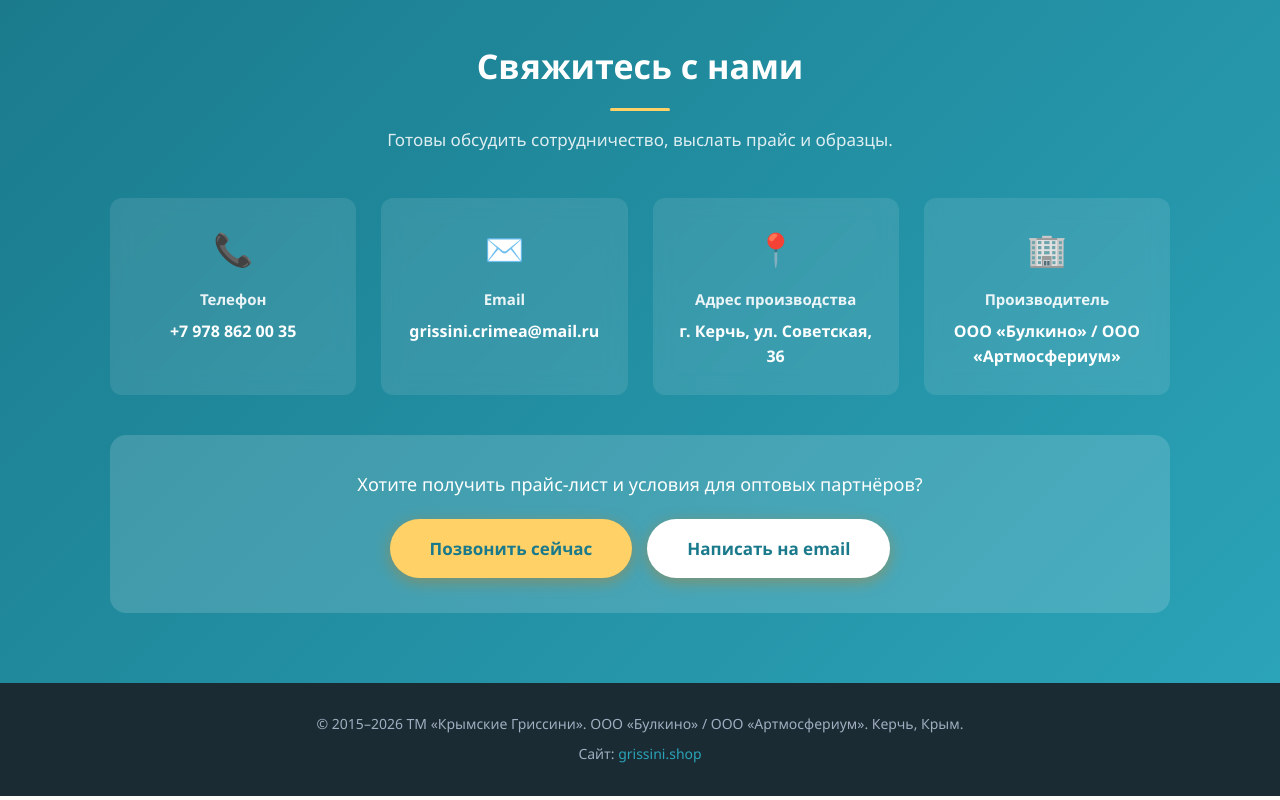
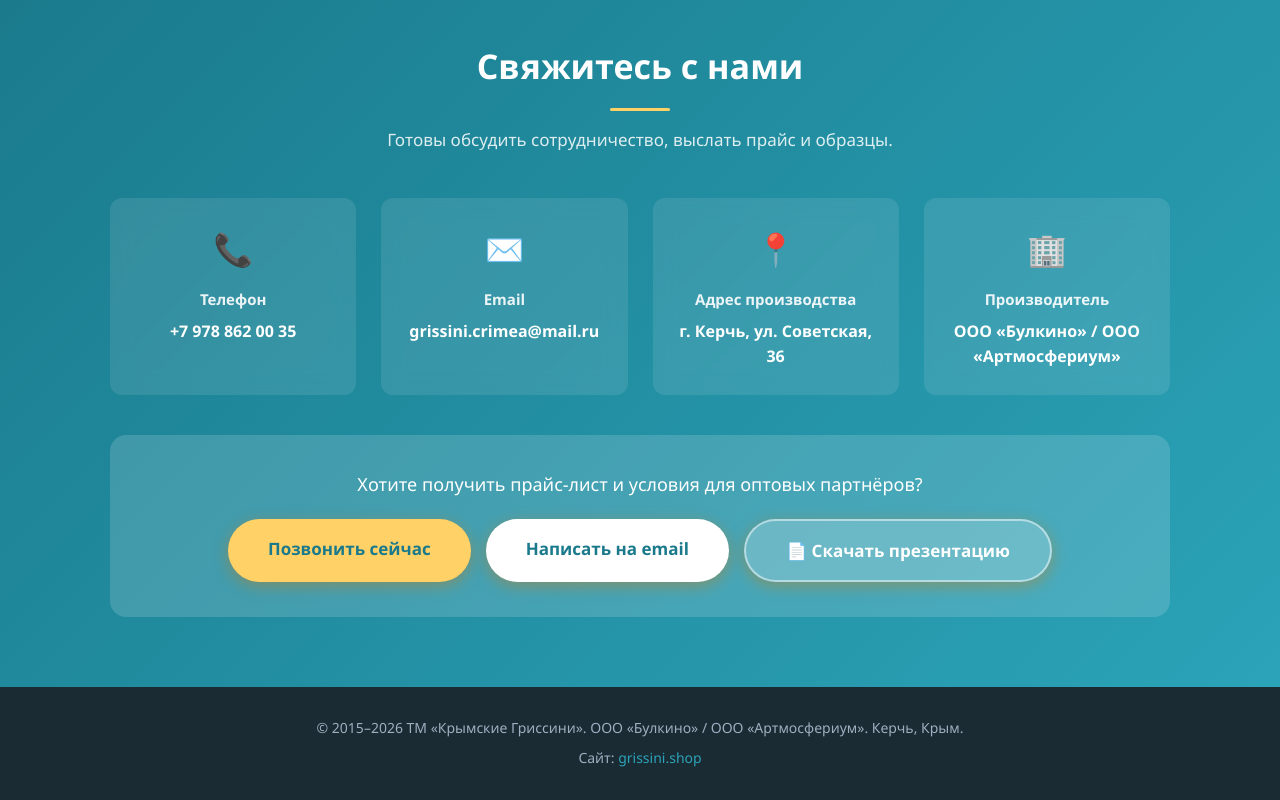
Before and after one commit to crimean-grissini/crimean-grissini-site, a plain HTML site: page index.html in a window 1280 px wide. Shown: the part 3553-4353 px from the top of the page. Drawn offline with Linux system fonts and the light colour scheme.

Commit message:
Update index.html

```diff
--- a/index.html
+++ b/index.html
@@ -353,6 +353,15 @@
     color: #1a7a8c !important;
   }
   .btn-white:hover { background: #ffd166 !important; color: #1a7a8c !important; }
+  .btn-download {
+    background: rgba(255,255,255,0.2) !important;
+    color: #fff !important;
+    border: 2px solid rgba(255,255,255,0.5) !important;
+  }
+  .btn-download:hover {
+    background: #fff !important;
+    color: #1a7a8c !important;
+  }
 
   /* Подвал */
   footer {
@@ -622,6 +631,7 @@
       <div class="cta-buttons">
         <a href="tel:+79788620035" class="btn">Позвонить сейчас</a>
         <a href="mailto:grissini.crimea@mail.ru?subject=Запрос прайс-листа Крымские Гриссини" class="btn btn-white">Написать на email</a>
+        <a href="presentation.pdf" class="btn btn-download" target="_blank" download>📄 Скачать презентацию</a>
       </div>
     </div>
   </div>
@@ -649,20 +659,4 @@
 </div>
 
 </body>
-<!-- Yandex.Metrika counter -->
-<script type="text/javascript">
-    (function(m,e,t,r,i,k,a){
-        m[i]=m[i]||function(){(m[i].a=m[i].a||[]).push(arguments)};
-        m[i].l=1*new Date();
-        for (var j = 0; j < document.scripts.length; j++) {if (document.scripts[j].src === r) { return; }}
-        k=e.createElement(t),a=e.getElementsByTagName(t)[0],k.async=1,k.src=r,a.parentNode.insertBefore(k,a)
-    })(window, document,'script','https://mc.yandex.ru/metrika/tag.js?id=113555056', 'ym');
-
-    ym(113555056, 'init', {ssr:true, webvisor:true, clickmap:true, ecommerce:"dataLayer", referrer: document.referrer, url: location.href, accurateTrackBounce:true, trackLinks:true});
-</script>
-<noscript><div><img src="https://mc.yandex.ru/watch/113555056" style="position:absolute; left:-9999px;" alt="" /></div></noscript>
-<!-- /Yandex.Metrika counter -->
-
-
-
 </html>
```
